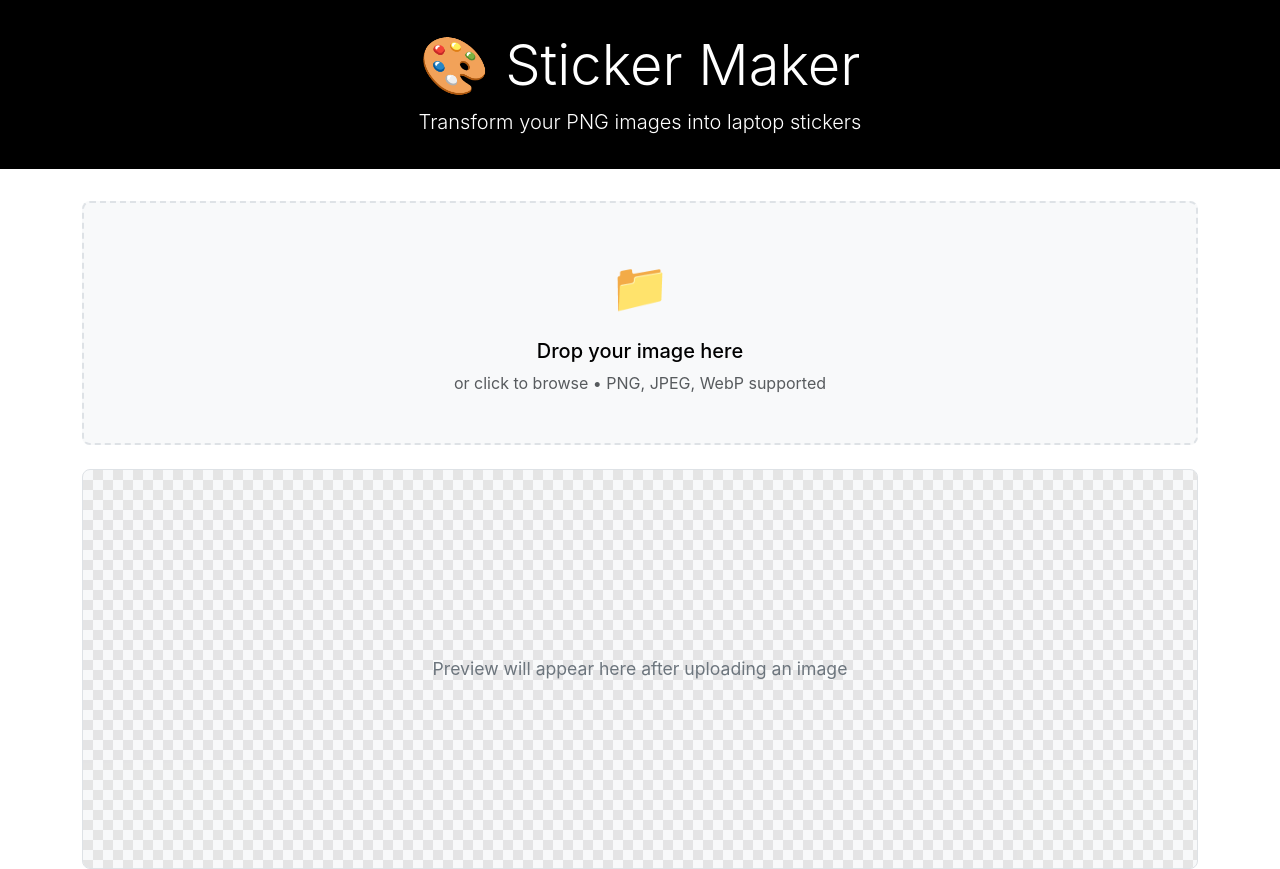
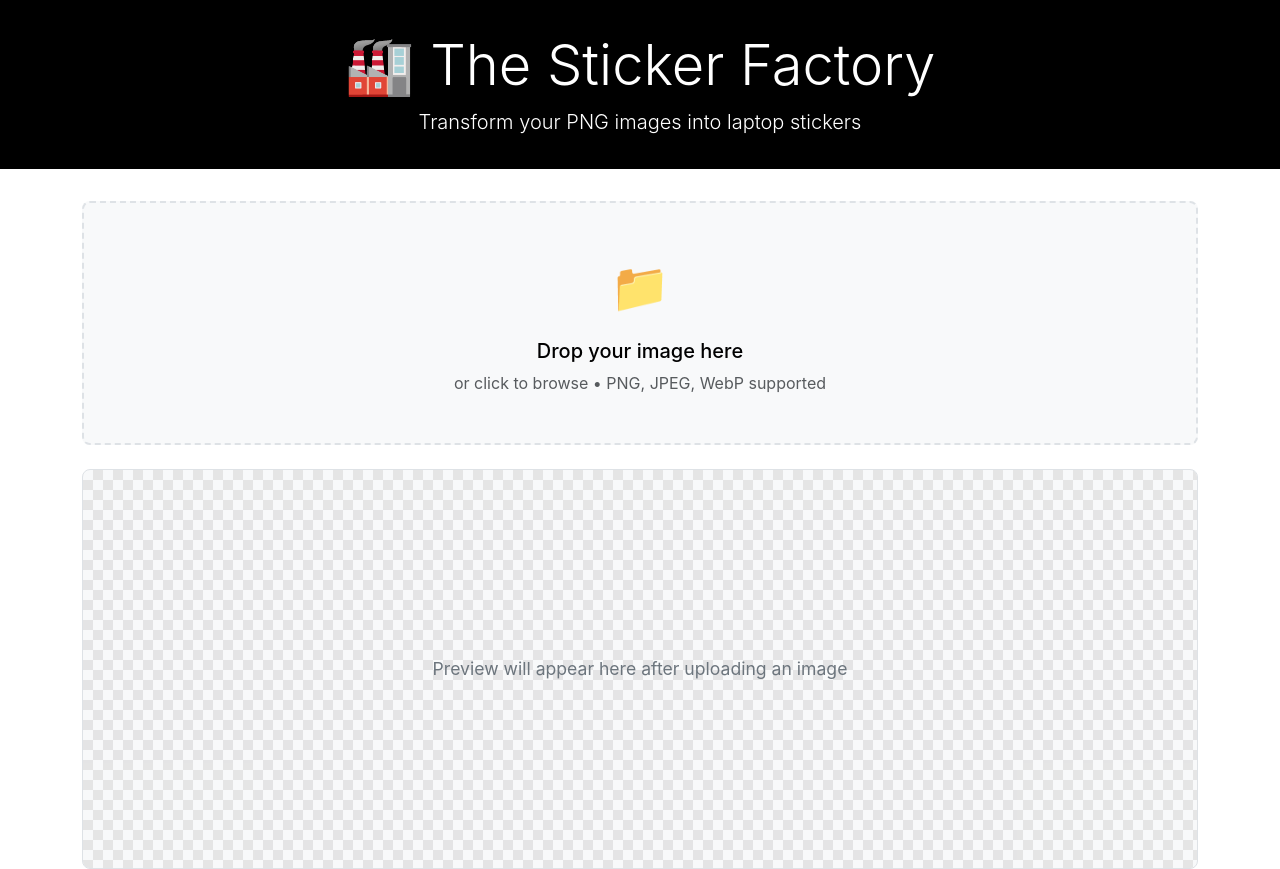
Before and after one commit to theapache64/tools, a plain HTML site: page sticker_factory.html in a window 1280 px wide. Shown: the top 869 px of the page. Drawn offline with nearby package versions, Linux system fonts and the light colour scheme.

Commit message:
Update title and header to "The Sticker Factory"

```diff
--- a/sticker_factory.html
+++ b/sticker_factory.html
@@ -3,7 +3,7 @@
 <head>
     <meta charset="UTF-8">
     <meta name="viewport" content="width=device-width, initial-scale=1.0">
-    <title>PNG to Laptop Sticker Converter</title>
+    <title>The Sticker Factory</title>
     <link href="https://cdnjs.cloudflare.com/ajax/libs/bootstrap/5.3.0/css/bootstrap.min.css" rel="stylesheet">
     <style>
         :root {
@@ -222,7 +222,7 @@
         <div class="container">
             <div class="row">
                 <div class="col-12 text-center">
-                    <h1 class="display-4 mb-2">🎨 Sticker Maker</h1>
+                    <h1 class="display-4 mb-2">🏭 The Sticker Factory</h1>
                     <p class="lead mb-0">Transform your PNG images into laptop stickers</p>
                 </div>
             </div>
```
